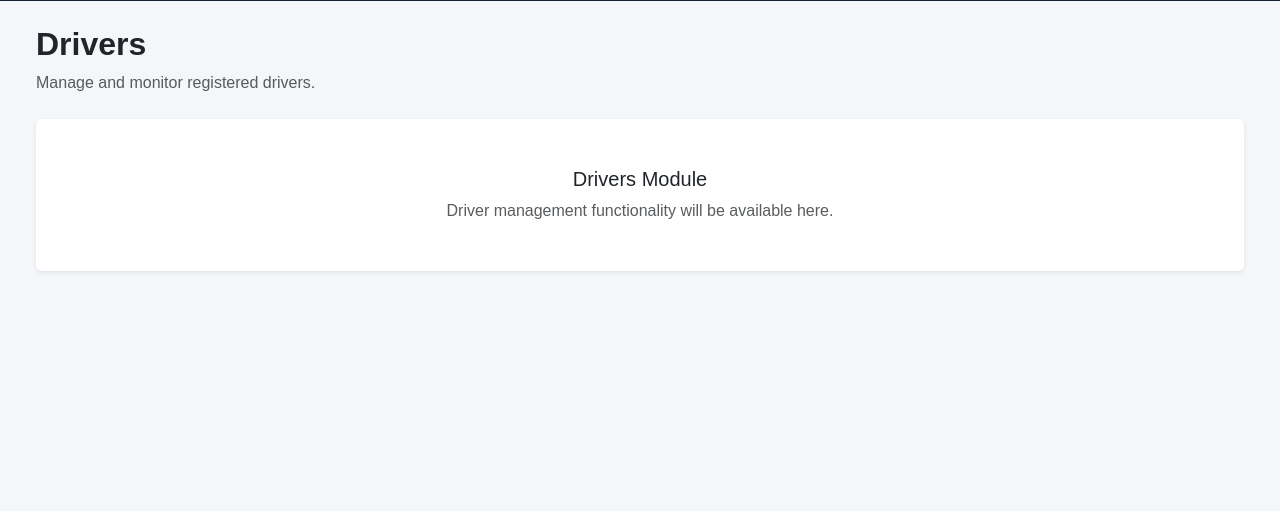
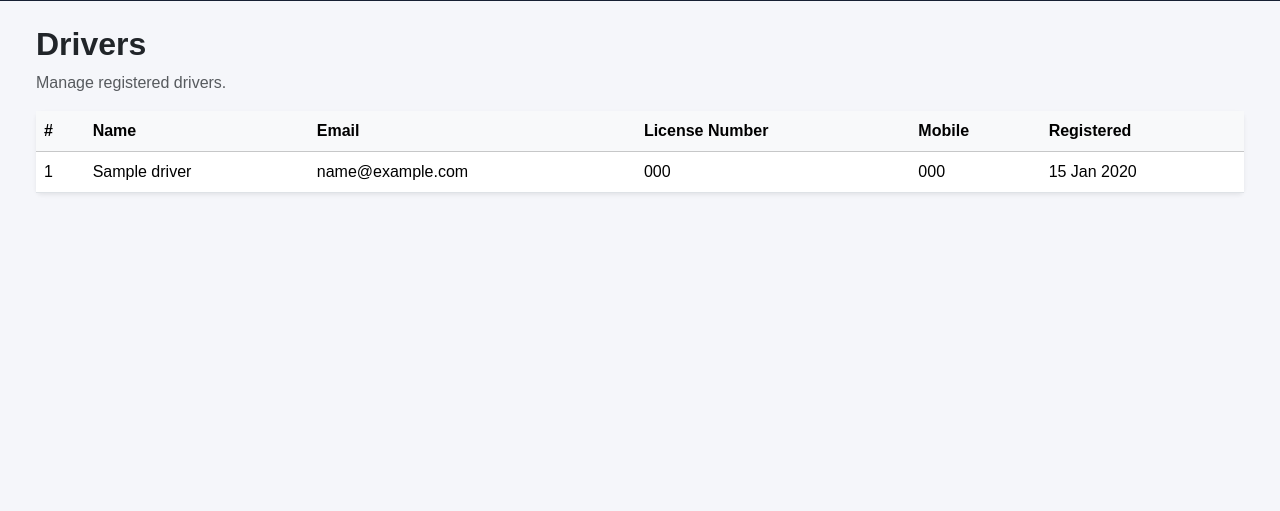
Before and after one commit to Vraj-patel03/TexiBooking, a Django app: page /drivers/ in a window 1280 px wide. Shown: the part 55-566 px from the top of the page. Run offline with Django 5.2, Linux system fonts and the light colour scheme; a user stored in the database is signed in; tables that the repository leaves empty hold one stand-in row (values such as "Sample post").

Commit message:
Add driver management and user search functionality

```diff
--- a/core/admin.py
+++ b/core/admin.py
@@ -1,7 +1,8 @@
 
 from django.contrib import admin
-from .models import AdminAccount, Customer
+from .models import AdminAccount, Customer, Driver
 
 
 admin.site.register(AdminAccount)
 admin.site.register(Customer)
+admin.site.register(Driver)
--- a/core/models.py
+++ b/core/models.py
@@ -11,6 +11,25 @@ class AdminAccount(models.Model):
 
     def __str__(self):
         return self.username
+
+
+
+class Driver(models.Model):
+    name = models.CharField(max_length=150)
+    email = models.EmailField(unique=True)
+    license_number = models.CharField(max_length=50, unique=True)
+    mobile = models.CharField(max_length=15)
+    password = models.CharField(max_length=128)
+    created_at = models.DateTimeField(auto_now_add=True)
+
+    def set_password(self, raw_password):
+        self.password = make_password(raw_password)
+
+    def check_password(self, raw_password):
+        return check_password(raw_password, self.password)
+
+    def __str__(self):
+        return self.name
 
 
 class Customer(models.Model):
--- a/core/templates/core/dashboard.html
+++ b/core/templates/core/dashboard.html
@@ -22,6 +22,7 @@
         </div>
     </div>
 
+
     <!-- Admin Registration -->
     {% if request.user.is_superuser %}
     <div class="mt-4">
--- a/core/templates/core/drivers.html
+++ b/core/templates/core/drivers.html
@@ -1,24 +1,47 @@
 {% extends 'core/base.html' %}
+
+{% block title %}Drivers | Taxi Booking{% endblock %}
 
 {% block content %}
 
 <div class="container-fluid py-4">
 
     <h2 class="fw-bold">Drivers</h2>
+    <p class="text-muted">Manage registered drivers.</p>
 
-    <p class="text-muted">
-        Manage and monitor registered drivers.
-    </p>
+    <div class="card border-0 shadow-sm">
+        <div class="table-responsive">
+            <table class="table table-hover align-middle mb-0">
+                <thead class="table-light">
+                    <tr>
+                        <th>#</th>
+                        <th>Name</th>
+                        <th>Email</th>
+                        <th>License Number</th>
+                        <th>Mobile</th>
+                        <th>Registered</th>
+                    </tr>
+                </thead>
 
-    <div class="card border-0 shadow-sm mt-4">
-        <div class="card-body text-center py-5">
-
-            <h5>Drivers Module</h5>
-
-            <p class="text-muted mb-0">
-                Driver management functionality will be available here.
-            </p>
-
+                <tbody>
+                    {% for driver in drivers %}
+                    <tr>
+                        <td>{{ forloop.counter }}</td>
+                        <td>{{ driver.name }}</td>
+                        <td>{{ driver.email }}</td>
+                        <td>{{ driver.license_number }}</td>
+                        <td>{{ driver.mobile }}</td>
+                        <td>{{ driver.created_at|date:"d M Y" }}</td>
+                    </tr>
+                    {% empty %}
+                    <tr>
+                        <td colspan="6" class="text-center text-muted py-4">
+                            No drivers registered yet.
+                        </td>
+                    </tr>
+                    {% endfor %}
+                </tbody>
+            </table>
         </div>
     </div>
 
--- a/core/views.py
+++ b/core/views.py
@@ -1,18 +1,17 @@
 import secrets
-from django.contrib.auth.decorators import user_passes_test
 # pyrefly: ignore[missing-import]
 from django.shortcuts import render, redirect
 from django.contrib.auth import authenticate, login, logout
 from django.contrib import messages
 from django.contrib.auth.models import User
 from django.contrib.auth.hashers import make_password, check_password
-from .models import AdminAccount, Customer
+from .models import AdminAccount, Customer, Driver
 from django.core.mail import send_mail
 from django.contrib.auth.password_validation import validate_password
 from django.core.exceptions import ValidationError
 from django.contrib.auth.decorators import login_required, user_passes_test
 from django.shortcuts import render, redirect, get_object_or_404
-
+from django.db.models import Q
 
 
 
@@ -46,7 +45,11 @@ def dashboard(request):
     if not request.user.is_authenticated or not request.user.is_staff:
         return redirect('login')
 
-    return render(request, 'core/dashboard.html')
+    drivers_count = Driver.objects.count()
+
+    return render(request, 'core/dashboard.html', {
+        'drivers_count': drivers_count,
+    })
 
 
 
@@ -320,11 +323,11 @@ admin_required = user_passes_test(
 @login_required(login_url='login')
 @admin_required
 def drivers_view(request):
+    drivers = Driver.objects.all().order_by('-created_at')
+
     return render(request, 'core/drivers.html', {
-        'page_title': 'Drivers',
-        'page_description': 'Manage and monitor registered drivers.'
+        'drivers': drivers
     })
-
 
 @login_required(login_url='login')
 @admin_required
@@ -408,11 +411,24 @@ def user_delete(request, user_id):
 @login_required(login_url='login')
 @admin_required
 def users_view(request):
-    customers = Customer.objects.all().order_by('-created_at')
+
+    search_query = request.GET.get('search', '').strip()
+
+    customers = Customer.objects.all()
+
+    if search_query:
+        customers = customers.filter(
+            Q(name__icontains=search_query) |
+            Q(email__icontains=search_query)
+        )
+
+    customers = customers.order_by('-created_at')
 
     return render(request, 'core/users.html', {
-        'customers': customers
+        'customers': customers,
+        'search_query': search_query
     })
+
 
 @login_required(login_url='login')
 @admin_required
```
Also changed, not shown: core/templates/core/users.html (+35 -3 lines), core/migrations/0003_driver.py (added).
